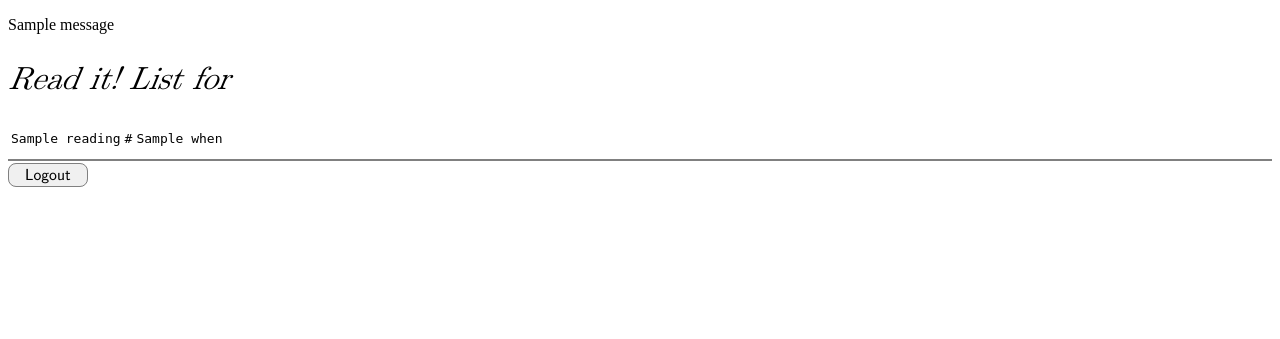
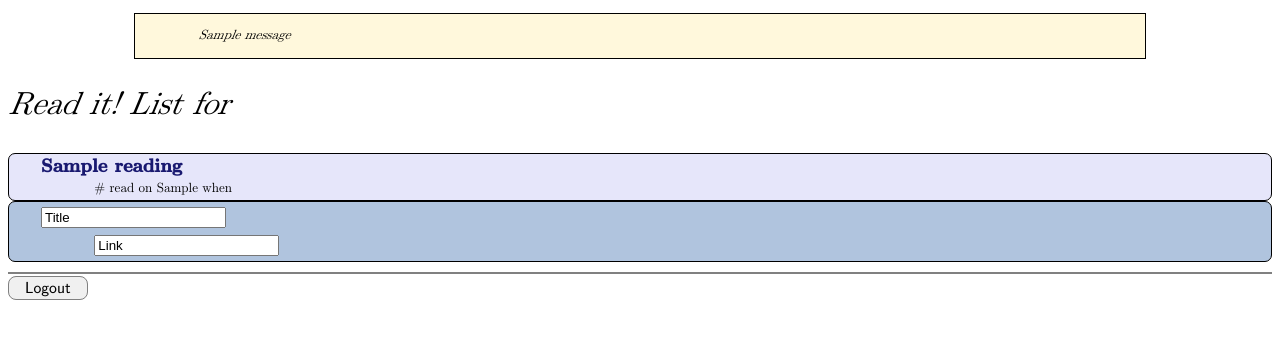
Before and after one commit to dave-shawley/readit, a Flask app: template readit/templates/list.html in a window 1280 px wide. Shown: the top 339 px of the page. Run offline with Flask 2, Linux system fonts and the light colour scheme; the template is opened without the code that fills it: most values are stand-ins (such as "Sample title", 1, 10 or a date in 2020); one stand-in notice (Sample message) is shown; some libraries are stand-ins or nearby versions.

Commit message:
Dressed up the list template.
Added the bold variant of Computer Modern as a static TrueType font and
to fonts.css.  The reading titles use bold face fonts now.

Added a bunch of CSS to the list template that makes individual entries
stand out as rounded-rect lozenges with some CSS :hover magic.  I folded
in jQuery to make the entries clickable so that they don't look like
anchor-based links anymore.

I also started adding support for adding new links using a simple form
and jQuery processing.  Not much functionality right now but more to
come.

```diff
--- a/readit/static/fonts.css
+++ b/readit/static/fonts.css
@@ -10,3 +10,7 @@
     font-family: Computer Modern Sans-Serif;
     src: url(cmss12.ttf);
 }
+@font-face {
+    font-family: Computer Modern Bold;
+    src: url(cmbx12.ttf);
+}
--- a/readit/static/style.css
+++ b/readit/static/style.css
@@ -40,3 +40,45 @@ tr > * {
     font-size: 24pt;
     font-style: italic;
     }
+.flash {
+    border: 1pt solid black;
+    background-color: rgb(255, 248, 220);
+    color: black;
+    margin-left: 10%;
+    margin-right: 10%;
+    padding-top: 12pt;
+    padding-left: 5%;
+    padding-right: 5%;
+    padding-bottom: 12pt;
+    font-family: Computer Modern Slanted, serif;
+    font-size: 10pt;
+    font-style: italic;
+    }
+.reading {
+    border: 1pt solid black;
+    padding-left: 2em;
+    padding-top: 5px;
+    padding-bottom: 5px;
+    border-radius: 7px;
+    }
+.reading:hover {
+    background-color: rgb(250, 235, 215);
+    }
+.odd {
+    background-color: rgb(230, 230, 250);
+    }
+.even {
+    background-color: rgb(176, 196, 222);
+    }
+.title {
+    font-family: Computer Modern Bold, serif;
+    font-size: 14pt;
+    font-weight: bold;
+    color: rgb(25, 25, 112);
+    }
+.details {
+    font-family: Computer Modern, serif;
+    font-size: 10pt;
+    padding-left: 4em;
+    padding-top: 5pt;
+    }
--- a/readit/templates/layout.html
+++ b/readit/templates/layout.html
@@ -4,12 +4,13 @@
 <head>
 <title>Read It!</title>
 <link rel="stylesheet" type="text/css" href="{{ url_for('static', filename='style.css') }}" />
+{% block prologue %}{% endblock %}
 </head>
 
 <body>
 
 {% for category, message in get_flashed_messages(with_categories=true) %}
-<p class="flash-{{ category }}">{{ message }}</p>
+<p class="flash {{ category }}">{{ message }}</p>
 {% endfor %}
 
 {% if error %}
--- a/readit/templates/list.html
+++ b/readit/templates/list.html
@@ -1,17 +1,41 @@
 {% extends "layout.html" %}
+
+{% block prologue %}
+
+<script type="text/javascript"
+        src="http://ajax.googleapis.com/ajax/libs/jquery/1.7.1/jquery.min.js">
+        </script>
+<script type="text/javascript">
+$(document).ready(function() {
+  $(".reading").click(function() { window.location = $(this).attr("link"); });
+});
+function add_reading() {
+  var doc = {
+    "title": $("#title").attr("value"),
+    "link": $("#link").attr("value") };
+  alert(doc);
+}
+</script>
+{% endblock %}
 
 {% block body %}
 <p class="listname">Read it! List for {{ g.user.name }}</p>
 
-<table>
-  {% for reading in read_list %}
-  <tr>
-    <td class="title">{{ reading['title'] }}</td>
-    <td class="link">{{ reading['link'] }}</td>
-    <td class="time">{{ reading['when'] }}</td>
-  </tr>
-  {% endfor %}
-</table>
+{% set row_class = cycler('odd', 'even') %}
+{% for reading in read_list %}
+<div class="reading {{ row_class.next() }}" link="{{ reading.link }}">
+  <div class="title">{{ reading.title }}</div>
+  <div class="details">{{ reading.link }} read on {{ reading.when }}</div>
+</div>
+{% endfor %}
+
+<div class="reading {{ row_class.next() }}" link="javascript:add_reading()">
+  <form>
+    <div class="title"><input width="64" id="title" value="Title"/></div>
+    <div class="details"><input width="128" id="link" value="Link"/></div>
+  </form>
+</div>
+
 {% endblock %}
 
 {% block buttons %}
```
Also changed, not shown: readit/static/cmbx12.ttf (added).
